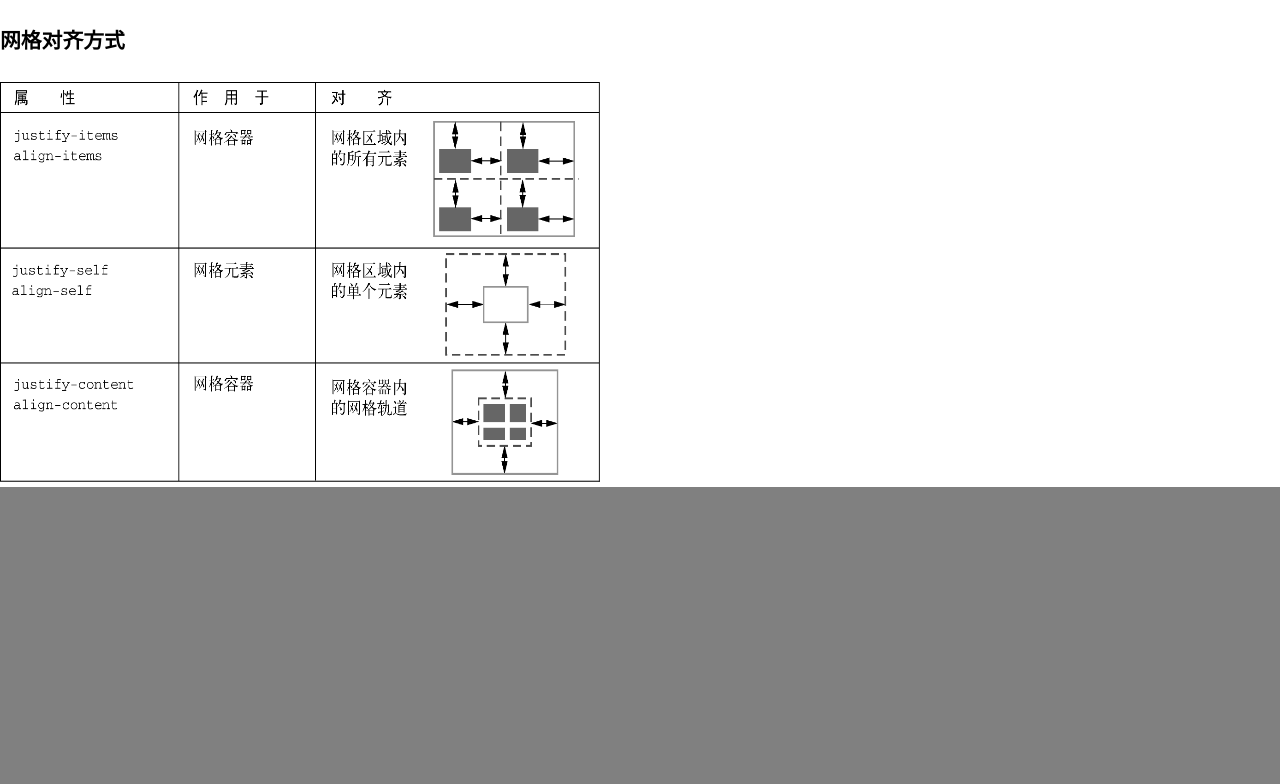
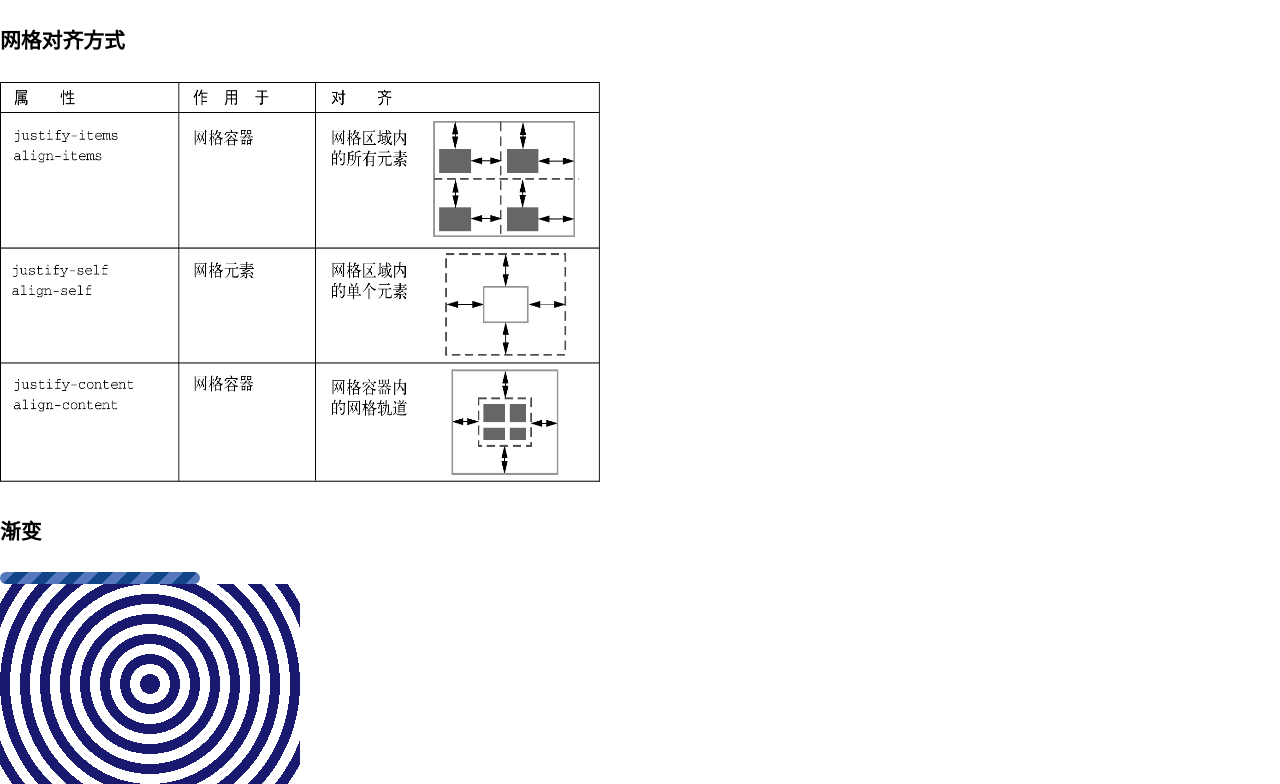
Before and after one commit to sunsonghao/pts, a website: page packages/css-in-depth/1.html in a window 1280 px wide. Shown: the part 4234-5018 px from the top of the page. Before the commit the page ends 4721 px from the top, so only its background shows below. Drawn offline with Linux system fonts and the light colour scheme.

Commit message:
feat: 渐变

```diff
--- a/packages/css-in-depth/1.css
+++ b/packages/css-in-depth/1.css
@@ -339,3 +339,29 @@ body {
     grid-row: span 2;
     grid-column: span 2;
 }
+
+
+/* 渐变 */
+.gradient {
+    width: 200px;
+    height: 12px;
+    border-radius: 6px;
+    background-image: linear-gradient(100grad/* 百分度gradiant, 360deg=400grad=1turn=2πrad */, white, red, blue /* 任意多的节点，隔开 */);
+    background-image: linear-gradient(0.25turn, white 0%, red 50%, blue 100%/* blue颜色节点的位置 */);
+    /* 条纹：如果在同一个位置设置两个颜色节点，那么渐变会直接从一个颜色变换到另一个，而不是平滑过渡 */
+    background-image: linear-gradient(0.25turn, red 20%, white 20%, white 40%, blue 40%);
+    /* 重复渐变： repeating-linear-gradient, 进度条效果 */
+    background-image: repeating-linear-gradient(-45deg, #57b, #57b 10px, #148 10px, #148 20px);
+    /* https://css-tricks.com/stripes-css/ */
+}
+.radial-gradient {
+    width: 300px;
+    height: 200px;
+    /* 默认呈现椭圆，可以设置成圆渐变 */
+    background-image: radial-gradient(white, midnightblue);
+    background-image: radial-gradient(circle, white, midnightblue); /* 圆形 */
+    background-image: radial-gradient(100px at 25% 25%, white, midnightblue); /* 大小100px, 中心距离左上的距离 */
+    background-image: radial-gradient(circle, midnightblue 0, white 75%, red 100%); /* 大小100px, 中心距离左上的距离 */
+    background-image: repeating-radial-gradient(circle, midnightblue 0, midnightblue 10px, white 10px, white 20px);
+    /* 颜色接近的渐变，不要反差大的渐变 */
+}
--- a/packages/css-in-depth/1.html
+++ b/packages/css-in-depth/1.html
@@ -3,7 +3,7 @@
  * @Author: sunsh
  * @Date: 2021-10-19 14:40:29
  * @LastEditors: sunsh
- * @LastEditTime: 2021-11-02 09:57:20
+ * @LastEditTime: 2021-11-02 18:49:01
 -->
 <!DOCTYPE html>
 <html lang="en">
@@ -192,6 +192,10 @@
         </div>
         <h4>网格对齐方式</h4>
         <img style="width: 600px;height:400px;" src="./img/justify-align.png" alt="">
+
+        <h4>渐变</h4>
+        <div class="gradient"></div>
+        <div class="radial-gradient"></div>
     </div>
 </body>
 </html>
```
Also changed, not shown: packages/css-in-depth/1.js (+86 -1 lines).
